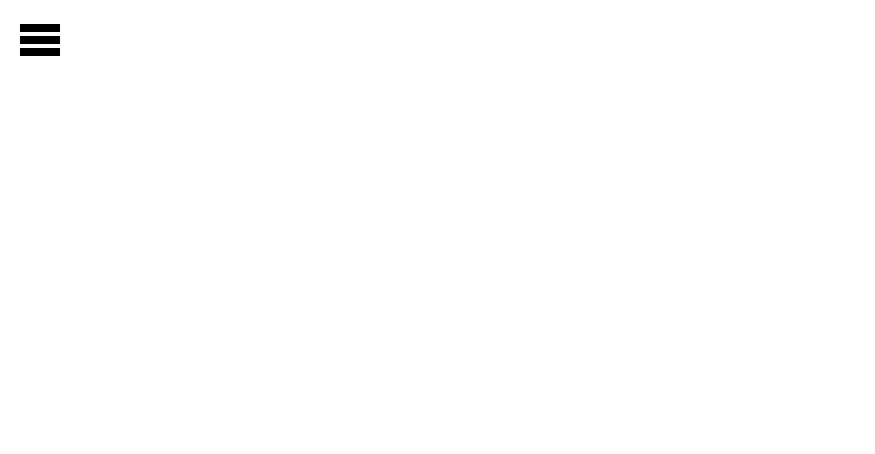
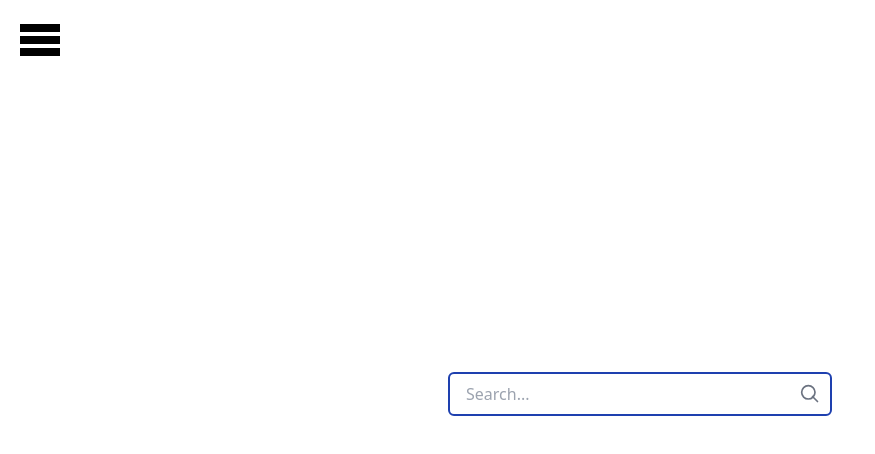
Before and after one commit to Abhishek4298/Generic-Component, a React (Create React App) app: page /searchinput in a window 1280 px wide. Before the commit this address had no page. Shown: the top 454 px of the page, without its empty margins (0-875 px from the left). Built offline with nearby package versions, Linux system fonts and the light colour scheme.

Commit message:
committing changes for generic search input

```diff
--- a/src/CustomRoute.js
+++ b/src/CustomRoute.js
@@ -1,16 +1,48 @@
+import { useState } from "react";
 import { Routes, Route } from "react-router-dom";
 import Modal from "./components/Modal";
 import Button from "./components/Button";
 import Card from "./components/Card";
 import { sampleImage1, trueIcon } from "./constant";
+import SearchInput from "./components/SearchInput";
 
 const CustomRoute = () => {
+  const [searchQuery, setSearchQuery] = useState('');
+  const [searchedResult, setSearchedResult] = useState('');
   const handleClick = () => {
     alert("Button clicked!");
   };
 
   const handleClickTwo = (data) => {
     alert(`Button clicked with data: ${data}`);
+  };
+
+  const searchData = ["Ranchi", "Jamshedpur", "Varanasi", "Ahmedabad"];
+
+  const handleSearchChange = (e) => {
+    setSearchQuery(e.target.value);
+  };
+
+  const handleSearchIconClick = () => {
+    console.log('Search query:', searchQuery);
+
+    if (!searchQuery.trim()) {
+      alert('Please enter a valid search query!');
+      return;
+    }
+
+    const filteredData = searchData.filter(city =>
+      city.toLowerCase().includes(searchQuery.toLowerCase())
+      );
+
+    if (filteredData.length === 0) {
+        alert('Data not found in the list!');
+        setSearchedResult('');
+        return;
+      }
+
+      setSearchedResult(filteredData);
+
   };
 
   return (
@@ -85,6 +117,20 @@ const CustomRoute = () => {
             </div>
           }
         />
+         <Route
+          path="/searchinput"
+          element={
+            <div className="flex justify-center items-center h-screen">
+               <SearchInput
+                  placeholder="Search..."
+                  onChange={handleSearchChange}
+                  searchData={searchData}
+                  onSearchIconClick={handleSearchIconClick}
+                  searchedResult={searchedResult}
+               />
+            </div>
+          }
+        />
       </Routes>
     </>
   );
--- /dev/null
+++ b/src/components/SearchInput/index.js
@@ -0,0 +1,49 @@
+import React from 'react';
+
+const SearchInput = ({ placeholder, onChange, searchData, onSearchIconClick, searchedResult }) => {
+
+
+  return (
+    <div className="flex flex-col relative">
+      <div className="relative">
+        <input
+          type="text"
+          placeholder={placeholder}
+          className="py-2 px-4 border border-blue-800 sm:border-1 md:border-2 lg:border-6 rounded-md focus:outline-none focus:border-blue-500 w-48 sm:w-64 md:w-96 relative"
+          onChange={onChange}
+        />
+        <span
+          className="absolute inset-y-0 right-0 flex items-center pr-3 after:absolute"
+          onClick={onSearchIconClick}
+        >
+          <svg
+            className="h-5 w-5 text-gray-500"
+            fill="none"
+            stroke="currentColor"
+            strokeLinecap="round"
+            strokeLinejoin="round"
+            strokeWidth="2"
+            viewBox="0 0 24 24"
+          >
+            <path d="M21 21l-6-6"></path>
+            <circle cx="10" cy="10" r="8"></circle>
+          </svg>
+        </span>
+      </div>
+
+      {/* <div className="mt-3">
+        {searchData.map((city) => (
+          <div key={city}>{city}</div>
+        ))}
+      </div> */}
+      <div className="mt-3">
+      {searchedResult?
+      <p>{searchedResult}</p>:null
+      }
+
+      </div>
+    </div>
+  );
+};
+
+export default SearchInput;
--- a/src/components/SideNav/index.jsx
+++ b/src/components/SideNav/index.jsx
@@ -52,6 +52,14 @@ const SideNav = () => {
                 Card
               </Link>
             </li>
+            <li>
+              <Link
+                to="/searchinput"
+                className="text-lg text-white hover:text-blue-300 focus:text-blue-300 px-4 py-2 flex items-center transition-colors duration-150 ease-in-out"
+              >
+                Search Input
+              </Link>
+            </li>
           </ul>
         </nav>
       </SideNavChildren>
```
